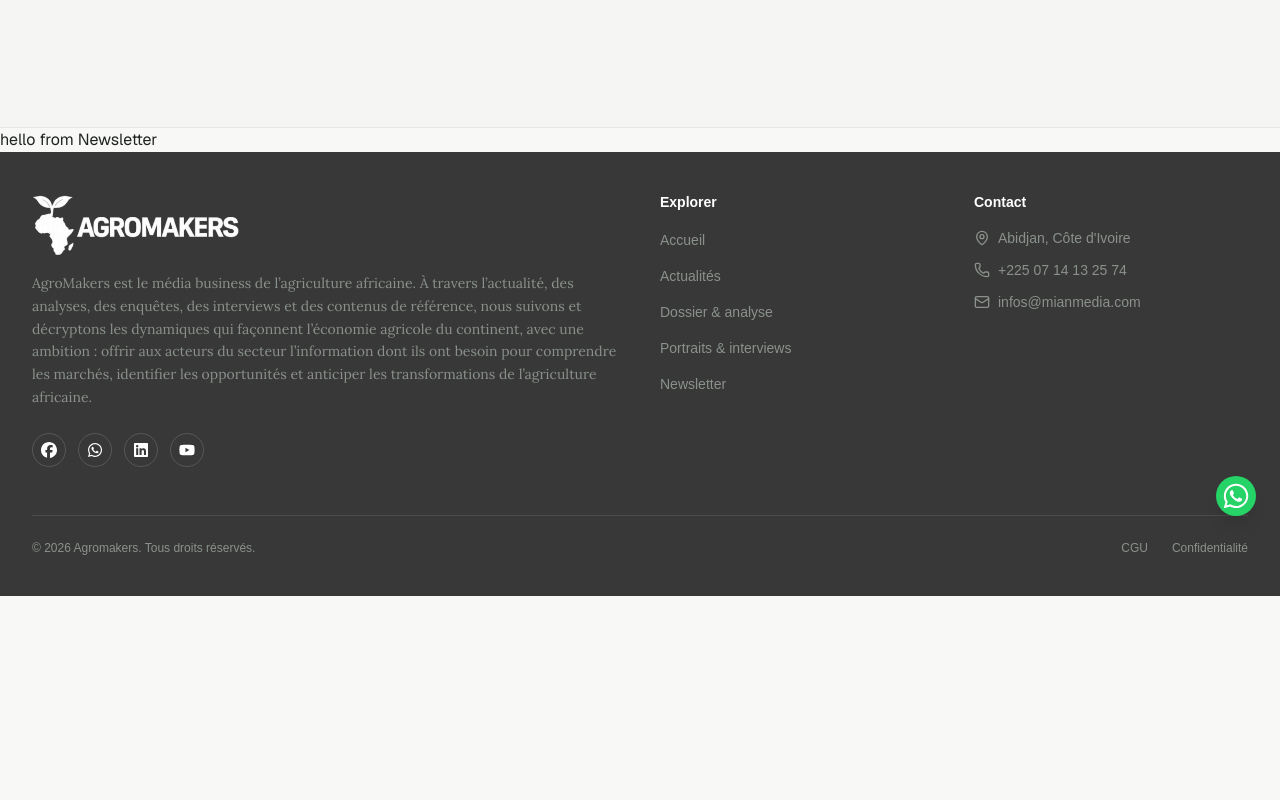
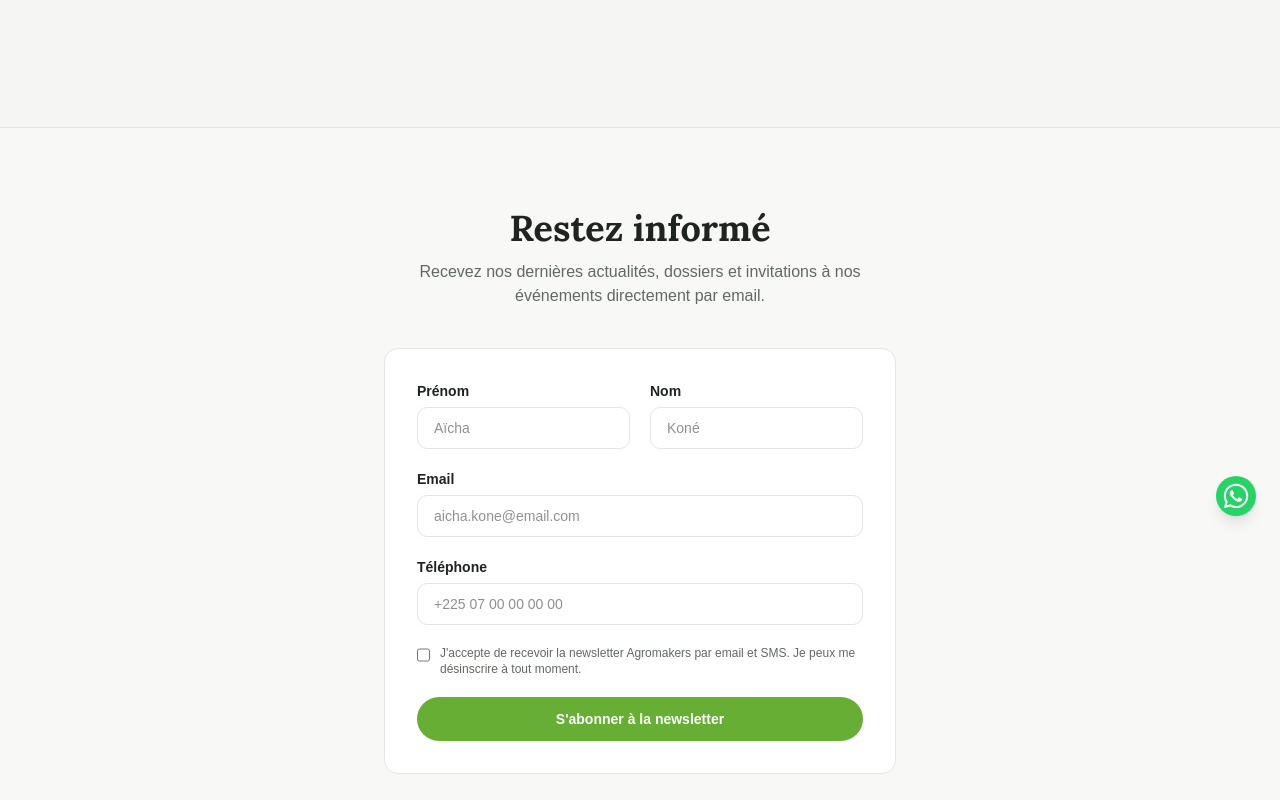
Before and after one commit to Bouskp/agro2, a Next.js app: page /newsletter in a window 1280 px wide. Shown: the part 260-1060 px from the top of the page. Before the commit the page ends 856 px from the top, so only its background shows below. Built offline with nearby package versions, Linux system fonts and the light colour scheme.

Commit message:
newsletter

```diff
--- /dev/null
+++ b/app/api/newsletter/route.ts
@@ -0,0 +1,32 @@
+import { NextRequest, NextResponse } from 'next/server'
+
+export async function POST(request: NextRequest) {
+  const body = await request.json()
+  const { firstName, lastName, phone, email } = body
+
+  if (!firstName || !lastName || !phone || !email) {
+    return NextResponse.json({ message: 'Champs manquants.' }, { status: 400 })
+  }
+
+  // ⚠️ adapte WORDPRESS_API_URL au nom réel de la variable d'environnement
+  // utilisée ailleurs dans wordpressApi.ts (ex: NEXT_PUBLIC_WORDPRESS_URL)
+  const res = await fetch(
+    `${process.env.WORDPRESS_API_URL}/wp-json/agro/v1/newsletter`,
+    {
+      method: 'POST',
+      headers: { 'Content-Type': 'application/json' },
+      body: JSON.stringify({ firstName, lastName, phone, email }),
+    },
+  )
+
+  const data = await res.json().catch(() => null)
+
+  if (!res.ok) {
+    return NextResponse.json(
+      { message: data?.message || "Erreur lors de l'inscription." },
+      { status: res.status },
+    )
+  }
+
+  return NextResponse.json({ success: true })
+}
--- a/app/newsletter/page.tsx
+++ b/app/newsletter/page.tsx
@@ -1,3 +1,30 @@
-export default async function Page() {
-  return <h1>hello from Newsletter</h1>
+import { Metadata } from 'next'
+import NewsletterForm from '@/components/Newsletterform'
+
+export default function NewsletterPage() {
+  return (
+    <section className='w-full bg-agro-background py-12 md:py-20'>
+      <div className='mx-auto max-w-xl px-4 sm:px-6 lg:px-8'>
+        <div className='text-center mb-10'>
+          <h1 className='font-lora text-3xl md:text-4xl font-bold text-agro-text'>
+            Restez informé
+          </h1>
+          <p className='font-arial text-base text-agro-text-secondary mt-3'>
+            Recevez nos dernières actualités, dossiers et invitations à nos
+            événements directement par email.
+          </p>
+        </div>
+
+        <div className='rounded-xl border border-agro-border bg-agro-surface p-6 sm:p-8'>
+          <NewsletterForm />
+        </div>
+      </div>
+    </section>
+  )
 }
+
+export const metadata: Metadata = {
+  title: 'AgroMakers - Newsletter',
+  description:
+    'Abonnez-vous à la newsletter Agromakers pour recevoir nos actualités, dossiers et événements.',
+}
--- /dev/null
+++ b/components/Newsletterform.tsx
@@ -0,0 +1,207 @@
+'use client'
+
+import { useState, FormEvent } from 'react'
+import { CheckCircle2, Loader2 } from 'lucide-react'
+
+type Status = 'idle' | 'loading' | 'success' | 'error'
+
+export default function NewsletterForm() {
+  const [firstName, setFirstName] = useState('')
+  const [lastName, setLastName] = useState('')
+  const [phone, setPhone] = useState('')
+  const [email, setEmail] = useState('')
+  const [consent, setConsent] = useState(false)
+  const [honeypot, setHoneypot] = useState('') // anti-spam, doit rester vide
+  const [status, setStatus] = useState<Status>('idle')
+  const [errorMessage, setErrorMessage] = useState('')
+
+  function isValidEmail(value: string) {
+    return /^[^\s@]+@[^\s@]+\.[^\s@]+$/.test(value)
+  }
+
+  function isValidPhone(value: string) {
+    return /^[+]?[\d\s().-]{8,20}$/.test(value)
+  }
+
+  async function handleSubmit(e: FormEvent) {
+    e.preventDefault()
+    setErrorMessage('')
+
+    if (honeypot) return // bot détecté, on ignore silencieusement
+
+    if (!firstName.trim() || !lastName.trim()) {
+      setErrorMessage('Merci de renseigner votre nom et prénom.')
+      return
+    }
+    if (!isValidEmail(email)) {
+      setErrorMessage('Adresse email invalide.')
+      return
+    }
+    if (!isValidPhone(phone)) {
+      setErrorMessage('Numéro de téléphone invalide.')
+      return
+    }
+    if (!consent) {
+      setErrorMessage("Merci d'accepter de recevoir la newsletter.")
+      return
+    }
+
+    setStatus('loading')
+    try {
+      const res = await fetch('/api/newsletter', {
+        method: 'POST',
+        headers: { 'Content-Type': 'application/json' },
+        body: JSON.stringify({ firstName, lastName, phone, email }),
+      })
+
+      if (!res.ok) {
+        const data = await res.json().catch(() => null)
+        throw new Error(data?.message || 'Une erreur est survenue.')
+      }
+
+      setStatus('success')
+    } catch (err) {
+      setStatus('error')
+      setErrorMessage(
+        err instanceof Error ? err.message : 'Une erreur est survenue.',
+      )
+    }
+  }
+
+  if (status === 'success') {
+    return (
+      <div className='flex flex-col items-center text-center py-6'>
+        <div className='rounded-full bg-agro-green/10 p-4 mb-4'>
+          <CheckCircle2 className='h-8 w-8 text-agro-green' />
+        </div>
+        <h3 className='font-lora text-xl font-bold text-agro-text'>
+          Inscription confirmée !
+        </h3>
+        <p className='font-arial text-sm text-agro-text-secondary mt-2 max-w-sm'>
+          Merci {firstName}, vous recevrez bientôt nos prochaines actualités,
+          événements et dossiers directement par email.
+        </p>
+      </div>
+    )
+  }
+
+  return (
+    <form onSubmit={handleSubmit} className='flex flex-col gap-5'>
+      {/* Honeypot — champ invisible pour les bots, ne jamais l'afficher aux humains */}
+      <input
+        type='text'
+        value={honeypot}
+        onChange={(e) => setHoneypot(e.target.value)}
+        name='website'
+        tabIndex={-1}
+        autoComplete='off'
+        className='absolute -left-[9999px] w-px h-px opacity-0'
+        aria-hidden='true'
+      />
+
+      <div className='grid sm:grid-cols-2 gap-5'>
+        <div>
+          <label
+            htmlFor='firstName'
+            className='block font-arial text-sm font-bold text-agro-text mb-1.5'
+          >
+            Prénom
+          </label>
+          <input
+            id='firstName'
+            type='text'
+            value={firstName}
+            onChange={(e) => setFirstName(e.target.value)}
+            required
+            className='w-full rounded-lg border border-agro-border px-4 py-2.5 font-arial text-sm text-agro-text focus:outline-none focus:ring-2 focus:ring-agro-green/40 focus:border-agro-green'
+            placeholder='Aïcha'
+          />
+        </div>
+
+        <div>
+          <label
+            htmlFor='lastName'
+            className='block font-arial text-sm font-bold text-agro-text mb-1.5'
+          >
+            Nom
+          </label>
+          <input
+            id='lastName'
+            type='text'
+            value={lastName}
+            onChange={(e) => setLastName(e.target.value)}
+            required
+            className='w-full rounded-lg border border-agro-border px-4 py-2.5 font-arial text-sm text-agro-text focus:outline-none focus:ring-2 focus:ring-agro-green/40 focus:border-agro-green'
+            placeholder='Koné'
+          />
+        </div>
+      </div>
+
+      <div>
+        <label
+          htmlFor='email'
+          className='block font-arial text-sm font-bold text-agro-text mb-1.5'
+        >
+          Email
+        </label>
+        <input
+          id='email'
+          type='email'
+          value={email}
+          onChange={(e) => setEmail(e.target.value)}
+          required
+          className='w-full rounded-lg border border-agro-border px-4 py-2.5 font-arial text-sm text-agro-text focus:outline-none focus:ring-2 focus:ring-agro-green/40 focus:border-agro-green'
+          placeholder='aicha.kone@email.com'
+        />
+      </div>
+
+      <div>
+        <label
+          htmlFor='phone'
+          className='block font-arial text-sm font-bold text-agro-text mb-1.5'
+        >
+          Téléphone
+        </label>
+        <input
+          id='phone'
+          type='tel'
+          value={phone}
+          onChange={(e) => setPhone(e.target.value)}
+          required
+          className='w-full rounded-lg border border-agro-border px-4 py-2.5 font-arial text-sm text-agro-text focus:outline-none focus:ring-2 focus:ring-agro-green/40 focus:border-agro-green'
+          placeholder='+225 07 00 00 00 00'
+        />
+      </div>
+
+      <label className='flex items-start gap-2.5 font-arial text-xs text-agro-text-secondary'>
+        <input
+          type='checkbox'
+          checked={consent}
+          onChange={(e) => setConsent(e.target.checked)}
+          className='mt-0.5 h-4 w-4 rounded border-agro-border text-agro-green focus:ring-agro-green/40'
+        />
+        J&apos;accepte de recevoir la newsletter Agromakers par email et SMS. Je
+        peux me désinscrire à tout moment.
+      </label>
+
+      {errorMessage && (
+        <p className='font-arial text-sm text-red-600'>{errorMessage}</p>
+      )}
+
+      <button
+        type='submit'
+        disabled={status === 'loading'}
+        className='inline-flex items-center justify-center gap-2 font-arial text-sm font-bold text-white bg-agro-green hover:bg-agro-green-dark transition-colors px-6 py-3 rounded-full disabled:opacity-60 disabled:cursor-not-allowed'
+      >
+        {status === 'loading' ? (
+          <>
+            <Loader2 className='h-4 w-4 animate-spin' />
+            Envoi en cours...
+          </>
+        ) : (
+          "S'abonner à la newsletter"
+        )}
+      </button>
+    </form>
+  )
+}
```
